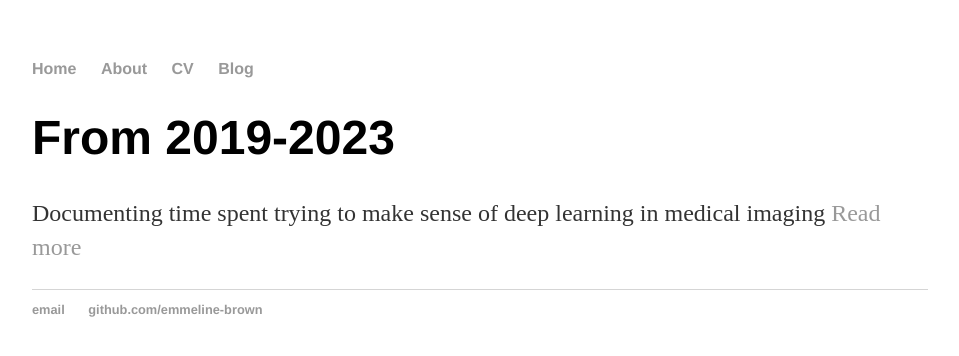
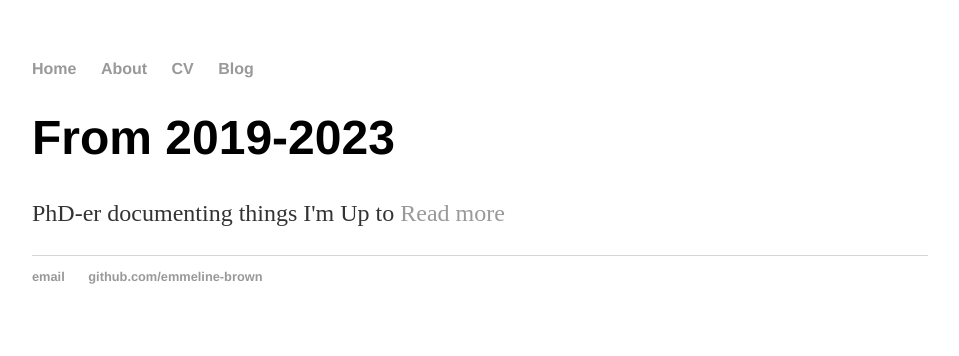
Before and after one commit to emmeline-brown/archive_emmeline-brown.github.io, a Jekyll site: the page built from index.html, in a window 1280 px wide. Shown: the top 356 px of the page, without its empty margins (160-1119 px from the left). Built offline with Jekyll 4.4.1, drawn with Linux system fonts in a browser that asks for light colours.

Commit message:
Update index.html

```diff
--- a/index.html
+++ b/index.html
@@ -4,6 +4,6 @@ title: What a nice blog
 ---
 <div class="blurb">
 	<h1>From 2019-2023</h1>
-	<p>Documenting time spent trying to make sense of deep learning in medical imaging
+	<p>PhD-er documenting things I'm Up to
 		<a href="/about">Read more</a></p>
 </div><!-- /.blurb -->
```
